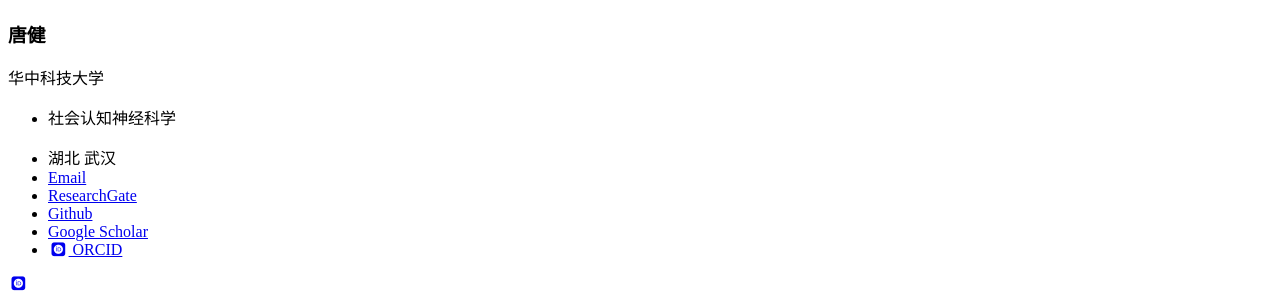
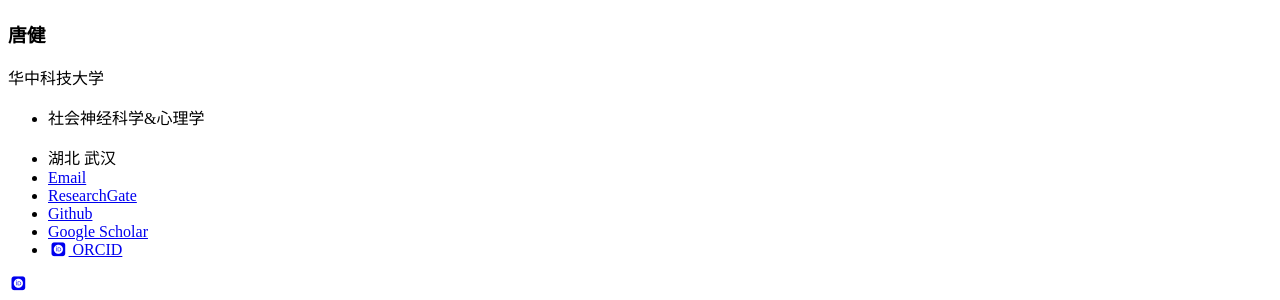
Before and after one commit to tangjyan/zh-cn, a Jekyll site: the page built from _pages/about.md, in a window 1280 px wide and 900 px high, scrolled down 691 px. Shown: the part 150-450 px from the top of the window. Built offline with Jekyll 4.4.1, drawn with Linux system fonts in a browser that asks for light colours; some web fonts are replaced.

Commit message:
Update _config.yml

```diff
--- a/_config.yml
+++ b/_config.yml
@@ -7,7 +7,7 @@
 
 # Site Settings
 title                    : "李海铭"
-description              : "社会认知神经科学"
+description              : "社会神经科学&心理学"
 repository               : "Llihaiming/Psy-LiHaiming.github.io"
 google_scholar_stats_use_cdn : true
 
```
